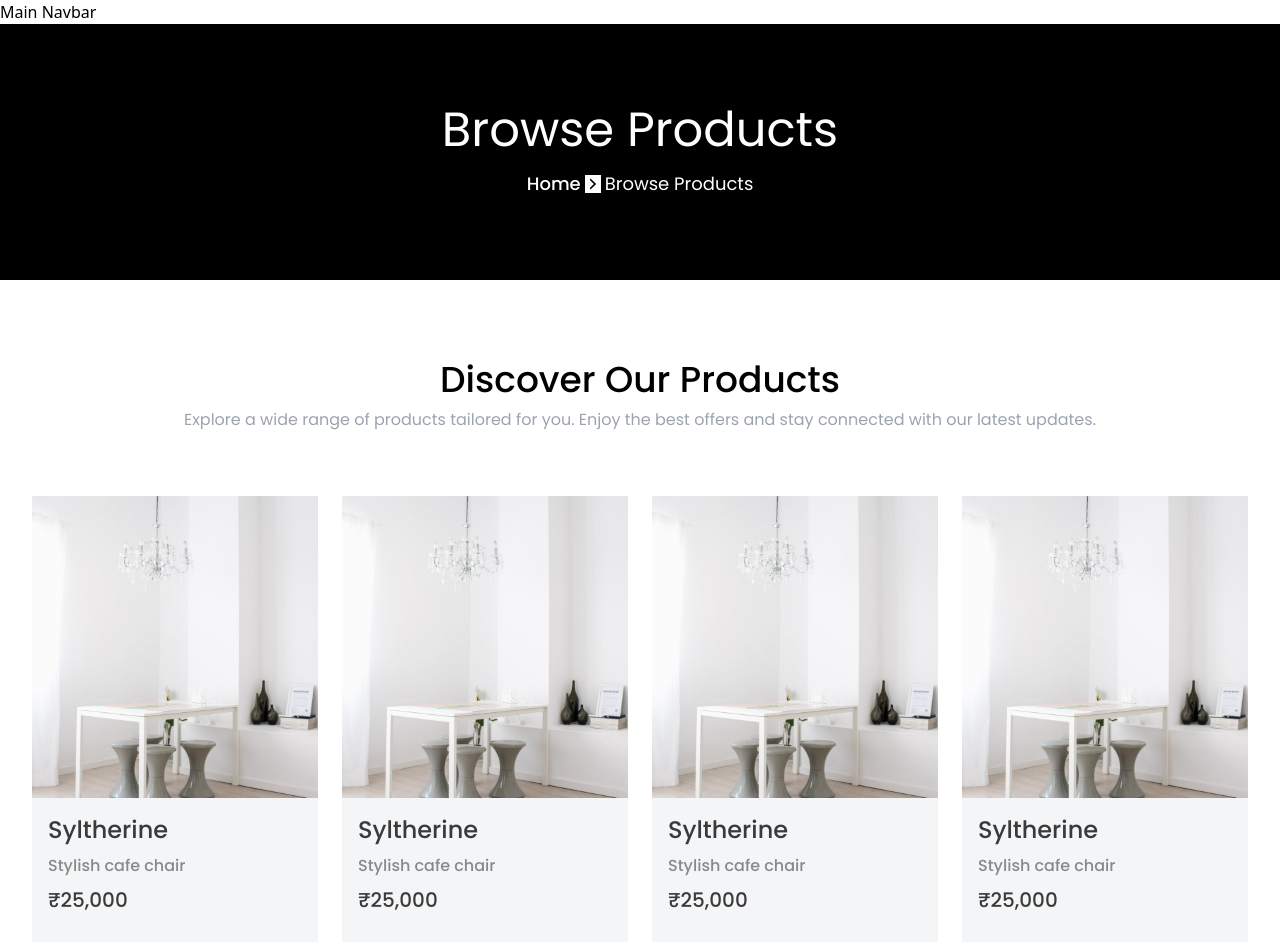
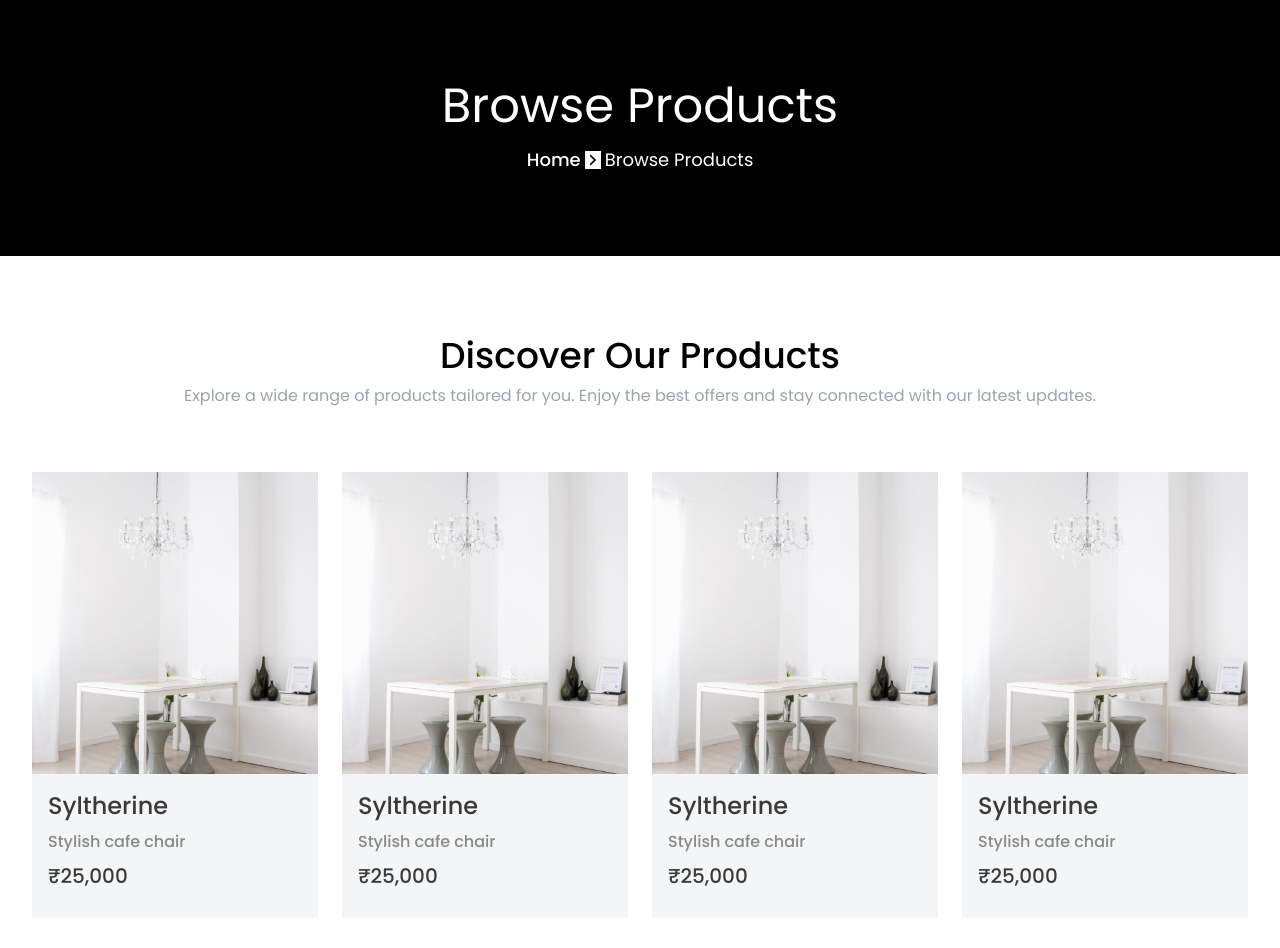
Before and after one commit to JasimDAce/Vox-Market, a Next.js app in the folder frontend/: page /browse-product in a window 1280 px wide. Shown: the top 948 px of the page. Built offline with nearby package versions, Linux system fonts and the light colour scheme.

Commit message:
One problem solved not used underscore

```diff
--- a/frontend/src/app/(main)/Navbar.jsx
+++ b/frontend/src/app/(main)/Navbar.jsx
@@ -1,7 +1,7 @@
 import React from "react";
 
 const Navbar = () => {
-  return <div>Main Navbar</div>;
+  return <div></div>;
 };
 
 export default Navbar;
--- a/frontend/src/app/seller/manage-product/page.jsx
+++ b/frontend/src/app/seller/manage-product/page.jsx
@@ -100,7 +100,10 @@ const ManageProducts = () => {
             {/* Actions: Edit & Delete */}
             <div className="flex space-x-4">
               <Link className="text-[#2F6EB8] font-bold"
-              href= {"/seller/update-product/"+ product.id }>
+              href= {"/seller/update-product/"+ product._id }
+
+              >
+
                 Edit
               </Link>
               <button
```
